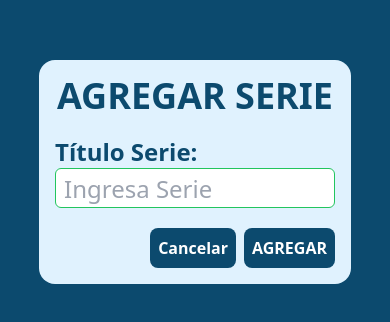
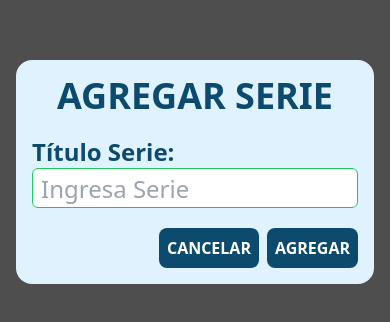
Before and after one commit to Johanlex20/MovieStreamApi-Frontend-Angular-TypeScript, an Angular app: page /new/serie in a window 390 px wide. Shown: the part 250-572 px from the top of the page. Built offline with nearby package versions, Linux system fonts and the light colour scheme.

Commit message:
Estructurando Vista Formulario Actualizar,Dando responsive, Falta incluir mas variables para editar la serie creada

```diff
--- a/src/app/serie-form/serie-form.component.html
+++ b/src/app/serie-form/serie-form.component.html
@@ -1,6 +1,15 @@
-<div *ngIf="form" class="bg-sky-900 h-screen w-full flex justify-center items-center">
-    <div class="bg-sky-100 m-4 min-w-10/12 w-4/5 h-fit flex flex-col p-4 justify-around items-center rounded-2xl">
-        <h1 class="text-sky-900 font-extrabold text-4xl sm:text-5xl"> {{ !serie ? 'AGREGAR' : 'ACTUALIZAR' }} SERIE </h1>
+<div *ngIf="form" class="relative flex flex-col justify-center min-h-screen items-center p-4 w-full" [ngStyle]="{
+        'background-image':'url(' + ('http://localhost:8080/api/media/image?poster=%2F' + serie?.poster) + ')',
+        'background-size':'cover',
+        'background-position':'center'
+        }">
+
+    <!-- Capa semi-transparente para sombreado -->
+    <div class="absolute top-0 left-0 w-full h-full bg-black opacity-50"></div>
+
+    <div class="relative bg-sky-100 p-4 items-center justify-center rounded-2xl h-fit w-full max-w-6xl">
+        <h1 class="text-sky-900 flex justify-center col-span-2 font-extrabold text-4xl "> {{ !serie ? 'AGREGAR' :
+            'ACTUALIZAR' }} SERIE </h1>
 
         <div class="text-red-400" *ngIf="errors.length">
             <ul>
@@ -8,18 +17,14 @@
             </ul>
         </div>
 
-        <form class="w-full" [formGroup]="form" (ngSubmit)="save()" autocomplete="off">
+        <form class="w-full lg:grid grid-cols-2 grid-rows-[10vh_auto_10vh]" [formGroup]="form" (ngSubmit)="save()" autocomplete="off">
 
-            <div class="my-5">
-                <label class="font-extrabold text-2xl text-sky-900" >Título Serie:</label>
+                <div class="my-5 lg:col-span-2">
+                    <label class="font-extrabold text-2xl text-sky-900">Título Serie:</label>
                     <input formControlName="nombreSerie" class="h-10 text-2xl w-full rounded-md border p-2"
-
                         [class.border-red-500]="form.controls['nombreSerie'].touched && form.controls['nombreSerie'].invalid || errors.length > 0"
                         [class.border-green-500]="form.controls['nombreSerie'].touched && form.controls['nombreSerie'].valid || errors.length === 0"
-
-                    id="nombreSerie"
-                    type="text"
-                    placeholder="Ingresa Serie">
+                        id="nombreSerie" type="text" placeholder="Ingresa Serie">
 
                     <!-- Mostrar mensajes de error si hay validaciones fallidas -->
                     <div class="text-red-500 mt-2 text-sm"
@@ -36,17 +41,13 @@
                     </div>
                 </div>
 
-            <div *ngIf="serie">
-                <div class="my-5">
-                    <label class="font-extrabold text-2xl text-sky-900" >Sinopsis:</label>
-                    <textarea formControlName="sinopsis" class="h-fit min-h-40 text-2xl w-full rounded-md border p-2"
 
+                <div class="my-5 lg:col-[1]" *ngIf="serie">
+                    <label class="font-extrabold text-2xl text-sky-900">Sinopsis:</label>
+                    <textarea formControlName="sinopsis" class="min-h-60  text-2xl w-full rounded-md border p-2"
                         [class.border-red-500]="form.controls['sinopsis'].touched && form.controls['sinopsis'].invalid || errors.length > 0"
                         [class.border-green-500]="form.controls['sinopsis'].touched && form.controls['sinopsis'].valid || errors.length === 0"
-
-                        id="sinopsis"
-                        type="text"
-                        placeholder="Sipnosis">
+                        id="sinopsis" type="text" placeholder="Sipnosis">
                     </textarea>
 
                     <!-- Mostrar mensajes de error si hay validaciones fallidas -->
@@ -65,16 +66,12 @@
                 </div>
 
 
-                <div class="my-5">
+                <div class="my-5 col-[1]" *ngIf="serie">
                     <label class="font-extrabold text-2xl text-sky-900">Genero:</label>
                     <input formControlName="genero" class="h-10 text-2xl w-full rounded-md border p-2"
-
                         [class.border-red-500]="form.controls['genero'].touched && form.controls['genero'].invalid || errors.length > 0"
                         [class.border-green-500]="form.controls['genero'].touched && form.controls['genero'].valid || errors.length === 0"
-
-                        id="genero"
-                        type="text"
-                        placeholder="Genero">
+                        id="genero" type="text" placeholder="Genero">
 
                     <!-- Mostrar mensajes de error si hay validaciones fallidas -->
                     <div class="text-red-500 mt-2 text-sm"
@@ -85,18 +82,19 @@
                     </div>
                 </div>
 
-                <div class="my-5">
+                <div class="my-5 lg:flex lg:flex-col lg:justify-center lg:items-center lg:row-[2/5] lg:col-start-2" *ngIf="serie">
                     <label class="font-extrabold text-2xl text-sky-900">Poster:</label>
-                    <img [src]="'http://localhost:8080/api/media/image?poster=%2F' + serie.poster" class="rounded-md border p-2 h-auto w-80"
-                    id="poster" type="img">
+                    <div class="flex justify-center items-center">
+                        <img class="" [src]="'http://localhost:8080/api/media/image?poster=%2F' + serie.poster"
+                            class="rounded-md border p-2 h-auto w-80" id="poster" type="img">
                     </div>
                 </div>
 
 
-            <div class="flex justify-end">
+            <div class="flex justify-end row-[5/5] lg:col-span-2 ">
                 <button type="button" routerLink="/series"
                     class="bg-sky-900 p-2 mr-2 rounded-lg text-white font-bold hover:bg-sky-600">
-                    Cancelar
+                    CANCELAR
                 </button>
                 <button type="submit" class="bg-sky-900 p-2 rounded-lg text-white font-bold hover:bg-sky-600">
                     {{ !serie ? 'AGREGAR' : 'ACTUALIZAR' }}
```
Lines whose indentation alone changed are shown as unchanged.
